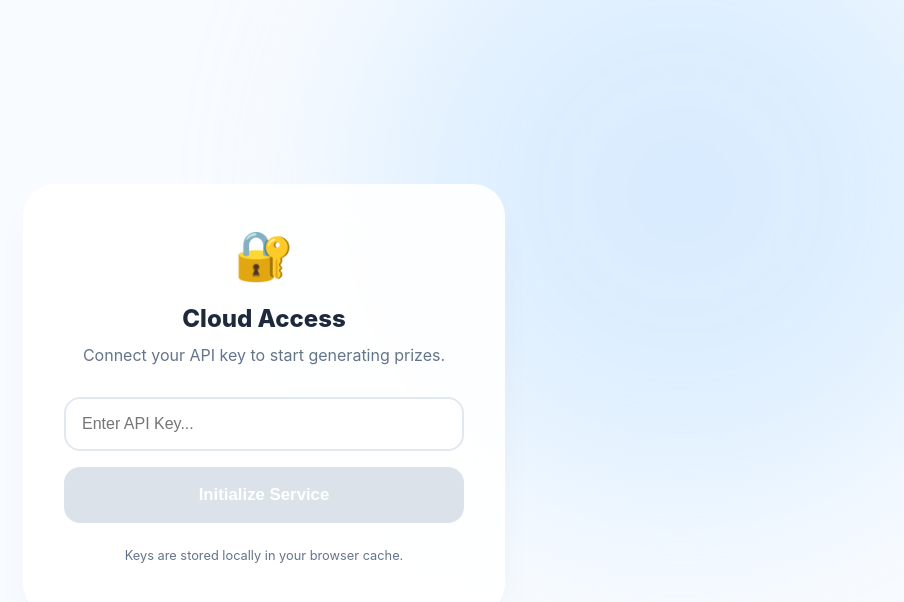
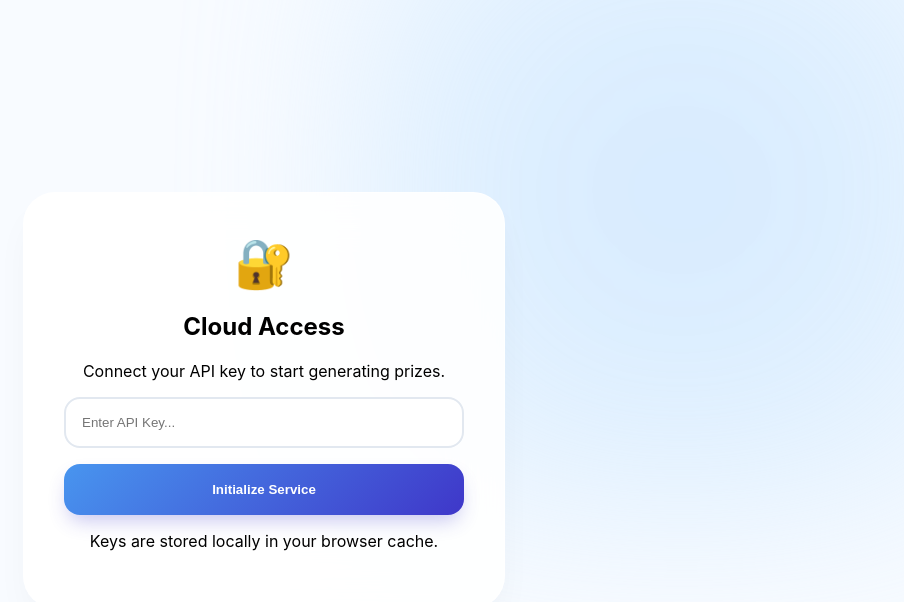
Before and after one commit to mpaolor/racc-machine-game, an Angular app: page / in a window 1280 px wide. Shown: the top 602 px of the page, without its empty margins (376-1280 px from the left). Built offline with nearby package versions, Linux system fonts and the light colour scheme.

Commit message:
changes to adapt to first version of store

```diff
--- a/src/app/app.component.css
+++ b/src/app/app.component.css
@@ -1,13 +1,12 @@
-/* --- Pastel Blue Modern Theme --- */
 :host {
   --accent: #a2d2ff;
-  --accent-dark: #4895ef; /* Swapped for a more vivid action blue */
-  --bg-dark: #1e293b;     /* Slightly softer slate for the main spin button */
+  --accent-dark: #4895ef;
+  --bg-dark: #1e293b;
   --glass: rgba(255, 255, 255, 0.9);
   --glass-border: rgba(255, 255, 255, 0.6);
   --text-primary: #1e293b;
   --text-secondary: #64748b;
-  font-family: 'Inter', -apple-system, system-ui, sans-serif;
+  font-family: 'Inter', sans-serif;
 }
 
 .modern-app-wrapper {
@@ -26,15 +25,12 @@
   height: 700px;
   background: radial-gradient(circle, var(--accent) 0%, #bde0fe 50%, transparent 100%);
   filter: blur(80px);
-  border-radius: 50%;
   opacity: 0.4;
   top: -20%;
   right: -10%;
-  pointer-events: none;
   z-index: 0;
 }
 
-/* --- Auth Card --- */
 .auth-card {
   position: relative;
   z-index: 10;
@@ -49,9 +45,10 @@
   text-align: center;
 }
 
-.auth-icon { font-size: 3rem; margin-bottom: 20px; }
-.auth-header h2 { font-weight: 800; color: var(--text-primary); margin: 0; }
-.auth-header p { color: var(--text-secondary); margin: 10px 0 30px; line-height: 1.5; }
+.auth-icon {
+  font-size: 3rem;
+  margin-bottom: 20px;
+}
 
 .modern-input {
   width: 100%;
@@ -60,17 +57,8 @@
   border: 2px solid #e2e8f0;
   margin-bottom: 16px;
   box-sizing: border-box;
-  font-size: 1rem;
-  transition: all 0.2s ease;
 }
 
-.modern-input:focus {
-  outline: none;
-  border-color: var(--accent-dark);
-  box-shadow: 0 0 0 4px rgba(72, 149, 239, 0.1);
-}
-
-/* IMPROVED: Initialize Service Button */
 .primary-btn {
   width: 100%;
   background: linear-gradient(135deg, var(--accent-dark) 0%, #3f37c9 100%);
@@ -79,35 +67,15 @@
   padding: 18px;
   border-radius: 16px;
   font-weight: 700;
-  font-size: 1.05rem;
   cursor: pointer;
   box-shadow: 0 10px 20px -5px rgba(63, 55, 201, 0.3);
-  transition: transform 0.2s, box-shadow 0.2s, opacity 0.2s;
-}
-
-.primary-btn:hover:not(:disabled) {
-  transform: translateY(-2px);
-  box-shadow: 0 15px 25px -5px rgba(63, 55, 201, 0.4);
-}
-
-.primary-btn:active:not(:disabled) {
-  transform: translateY(0);
 }
 
 .primary-btn:disabled {
   background: #cbd5e1;
   box-shadow: none;
-  cursor: not-allowed;
-  opacity: 0.7;
 }
 
-.legal-notice {
-  margin-top: 25px;
-  font-size: 0.8rem;
-  color: var(--text-secondary);
-}
-
-/* --- Game Layout --- */
 .game-layout {
   position: relative;
   z-index: 10;
@@ -117,7 +85,6 @@
 }
 
 .chip {
-  display: inline-block;
   background: var(--accent-dark);
   color: white;
   font-size: 0.7rem;
@@ -125,17 +92,17 @@
   padding: 5px 14px;
   border-radius: 100px;
   margin-bottom: 12px;
-  letter-spacing: 0.5px;
 }
 
 h1 {
   font-size: 2.5rem;
   font-weight: 900;
-  color: var(--text-primary);
   margin: 0 0 30px;
 }
 
-h1 span { color: var(--accent-dark); }
+h1 span {
+  color: var(--accent-dark);
+}
 
 .machine-chassis {
   background: var(--glass);
@@ -159,18 +126,15 @@ h1 span { color: var(--accent-dark); }
   border-radius: 24px;
   overflow: hidden;
   position: relative;
-  box-shadow: inset 0 2px 10px rgba(0,0,0,0.03);
 }
 
 .reel-inner {
   height: 100%;
-  width: 100%;
   display: flex;
   align-items: center;
   justify-content: center;
 }
 
-/* --- Spinning Animation --- */
 .blur-animation {
   display: flex;
   flex-direction: column;
@@ -186,12 +150,18 @@ h1 span { color: var(--accent-dark); }
 
 .symbol-cell img {
   max-width: 70%;
-  filter: blur(1px) opacity(0.5);
+  opacity: 0.5;
+  filter: blur(1px);
 }
 
 @keyframes scrollLoop {
-  from { transform: translateY(0); }
-  to { transform: translateY(-500px); }
+  from {
+    transform: translateY(0);
+  }
+
+  to {
+    transform: translateY(-500px);
+  }
 }
 
 .final-symbol img {
@@ -200,16 +170,21 @@ h1 span { color: var(--accent-dark); }
 }
 
 @keyframes springDrop {
-  0% { transform: scale(0.5); opacity: 0; }
-  100% { transform: scale(1); opacity: 1; }
+  0% {
+    transform: scale(0.5);
+    opacity: 0;
+  }
+
+  100% {
+    transform: scale(1);
+    opacity: 1;
+  }
 }
 
-/* --- Action Zone --- */
 .message-display {
   margin-bottom: 25px;
   font-weight: 700;
   color: var(--text-secondary);
-  min-height: 1.2em;
 }
 
 .success {
@@ -219,7 +194,6 @@ h1 span { color: var(--accent-dark); }
 }
 
 .spin-trigger {
-  position: relative;
   width: 100%;
   background: var(--bg-dark);
   color: white;
@@ -230,22 +204,18 @@ h1 span { color: var(--accent-dark); }
   font-weight: 800;
   cursor: pointer;
   transition: all 0.3s ease;
-  overflow: hidden;
 }
 
 .spin-trigger:not(:disabled):hover {
   background: var(--accent-dark);
   transform: translateY(-4px);
-  box-shadow: 0 20px 40px rgba(72, 149, 239, 0.2);
 }
 
 .spin-trigger:disabled {
   opacity: 0.6;
   cursor: not-allowed;
-  transform: scale(0.98);
 }
 
-/* --- Overlay --- */
 .modern-overlay {
   position: fixed;
   inset: 0;
@@ -261,8 +231,7 @@ h1 span { color: var(--accent-dark); }
   max-width: 85vw;
   max-height: 75vh;
   border-radius: 32px;
-  border: 1px solid rgba(255,255,255,0.2);
-  box-shadow: 0 0 80px rgba(72, 149, 239, 0.3);
+  border: 1px solid rgba(255, 255, 255, 0.2);
 }
 
 .ghost-btn {
@@ -271,20 +240,5 @@ h1 span { color: var(--accent-dark); }
   color: var(--text-secondary);
   margin-top: 25px;
   cursor: pointer;
-  font-size: 0.85rem;
-  font-weight: 500;
   text-decoration: none;
-  opacity: 0.8;
-  transition: opacity 0.2s;
 }
-
-.ghost-btn:hover {
-  opacity: 1;
-  color: var(--accent-dark);
-}
-
-@media (max-width: 480px) {
-  h1 { font-size: 2rem; }
-  .machine-chassis { padding: 15px; border-radius: 35px; }
-  .auth-card { padding: 30px 20px; }
-}
--- a/src/app/app.component.html
+++ b/src/app/app.component.html
@@ -1,7 +1,7 @@
 <div class="modern-app-wrapper">
   <div class="ambient-blob"></div>
 
-  @if (!isAuthorized()) {
+  @if (!store.isAuthorized()) {
   <div class="auth-card">
     <div class="auth-header">
       <div class="auth-icon">🔐</div>
@@ -10,10 +10,10 @@
     </div>
 
     <div class="form-group">
-      <input class="modern-input" type="password" [value]="keyInput()" (input)="keyInput.set($any($event.target).value)"
-        (keyup.enter)="submitKey()" placeholder="Enter API Key..." />
+      <input class="modern-input" #keyinput type="password" (keyup.enter)="submitKey(keyinput.value)"
+        placeholder="Enter API Key..." />
 
-      <button class="primary-btn" (click)="submitKey()" [disabled]="!keyInput()">
+      <button class="primary-btn" (click)="submitKey(keyinput.value)">
         Initialize Service
       </button>
     </div>
@@ -23,7 +23,6 @@
 
   @else {
   <div class="game-layout">
-
     @if (imgUrl()) {
     <div class="modern-overlay" (click)="clearImage()">
       <div class="overlay-content">
@@ -36,7 +35,7 @@
     }
 
     <div class="game-header">
-      <div class="chip">SPECIALZ EDITION</div>
+      <div class="chip">SPECIALZZ EDITION</div>
       <h1>Where's <span>Rufuss</span>?</h1>
     </div>
 
@@ -45,14 +44,9 @@
         @for (reelIndex of reels(); track $index) {
         <div class="modern-reel">
           <div class="reel-inner">
-            @if (isSpinning()) {
+            @if (store.isSpinning()) {
             <div class="blur-animation">
               @for (country of countries; track country.code) {
-              <div class="symbol-cell">
-                <img [src]="'https://flagcdn.com/w80/' + country.code + '.png'">
-              </div>
-              }
-              @for (country of countries; track country.code + '_loop') {
               <div class="symbol-cell">
                 <img [src]="'https://flagcdn.com/w80/' + country.code + '.png'">
               </div>
@@ -71,16 +65,16 @@
 
     <div class="action-zone">
       <div class="message-display">
-        <span [class.success]="message().includes('WIN')">{{ message() || 'Ready for takeoff?' }}</span>
+        <span [class.success]="message().includes('WIN')">
+          {{ message() || 'Ready for takeoff?' }}
+        </span>
       </div>
 
-      <button #spinbutton class="spin-trigger" (click)="spin()"
-        [disabled]="isSpinning() || !!imgUrl() || isLoadingImage()" [class.disabled-btn]="isSpinning() || !!imgUrl()">
-        <span class="label">{{ isSpinning() ? 'GENERATING...' : 'SPIN' }}</span>
-        <div class="btn-glow"></div>
+      <button class="spin-trigger" (click)="spin()" [disabled]="store.isSpinning() || !!imgUrl() || isLoadingImage()">
+        <span class="label">{{ store.isSpinning() ? 'SPINNING...' : 'SPIN' }}</span>
       </button>
 
-      <button class="ghost-btn" (click)="isAuthorized.set(false)">Change API Configuration</button>
+      <button class="ghost-btn" (click)="store.removeApiKey()">Change API Configuration</button>
     </div>
   </div>
   }
--- a/src/app/app.component.ts
+++ b/src/app/app.component.ts
@@ -1,6 +1,7 @@
 import { Component, ElementRef, afterNextRender, inject, signal, viewChild } from '@angular/core';
 import { forkJoin, timer } from 'rxjs';
 
+import { AppStore } from '../state/app.store';
 import { PollinationsService } from '../services/pollinations.service';
 
 @Component({
@@ -11,13 +12,17 @@ import { PollinationsService } from '../services/pollinations.service';
 })
 export class AppComponent {
   private aiService = inject(PollinationsService);
+  public store = inject(AppStore);
 
-  keyInput = signal('');
-  isAuthorized = signal(false);
-
+  // signals
+  reels = signal<number[]>([0, 1, 2]);
+  message = signal('Press Space or Click to Spin!');
+  imgUrl = signal<string | null>(null);
+  isLoadingImage = signal(false);
   // reference to the spin button for focus management
   spinButton = viewChild<ElementRef<HTMLButtonElement>>('spinbutton');
 
+  // static data
   // ISO 3166-1 alpha-2 codes
   countries = [
     { code: 'us', name: 'USA' },
@@ -31,13 +36,6 @@ export class AppComponent {
   expressions = ['happy', 'cute', 'hungry', 'surprised', 'sleepy'];
   backroundSynonyms = ['landmark', 'monument', 'famous place', 'tourist attraction', 'cityscape'];
 
-  reels = signal<number[]>([0, 1, 2]);
-  isSpinning = signal(false);
-  message = signal('Press Space or Click to Spin!');
-
-  imgUrl = signal<string | null>(null);
-  isLoadingImage = signal(false);
-
   constructor() {
     // Initial focus so user can play immediately
     afterNextRender(() => {
@@ -45,12 +43,11 @@ export class AppComponent {
     });
   }
 
-  submitKey() {
-    const key = this.keyInput().trim();
+  public submitKey(inputValue?: string) {
+    const key = inputValue ? inputValue.trim() : '';
     // Basic validation: ensure it's not empty and meets a minimum length
     if (key.length > 20) {
-      this.aiService.setApiKey(key);
-      this.isAuthorized.set(true);
+      this.store.setApiKey(key);
 
       // Refocus the button so Spacebar works immediately after entering the key
       setTimeout(() => {
@@ -62,9 +59,9 @@ export class AppComponent {
   }
 
   spin() {
-    if (this.isSpinning()) return;
+    if (this.store.isSpinning()) return;
 
-    this.isSpinning.set(true);
+    this.store.startSpin();
     this.message.set('Spinning...');
 
     // Determine results immediately (The "Source of Truth")
@@ -77,7 +74,7 @@ export class AppComponent {
     // Wait for the "Fake" animation to finish
     setTimeout(() => {
       this.reels.set(newResults);
-      this.isSpinning.set(false);
+      this.store.stopSpin();
       this.checkWin(newResults);
 
       // 3. Refocus the button so Spacebar works for the next spin
--- a/src/state/app.store.ts
+++ b/src/state/app.store.ts
@@ -23,10 +23,8 @@ export class AppStore {
 
   // Public actions
   public setApiKey(key: string) {
-    if (key.trim().length > 20) {
       localStorage.setItem(this.API_KEY_STORAGE_KEY, key);
       this.state.update((s) => ({ ...s, apiKey: key }));
-    }
   }
 
   public removeApiKey() {
```
Also changed, not shown: src/services/pollinations.service.ts (+5 -8 lines).
